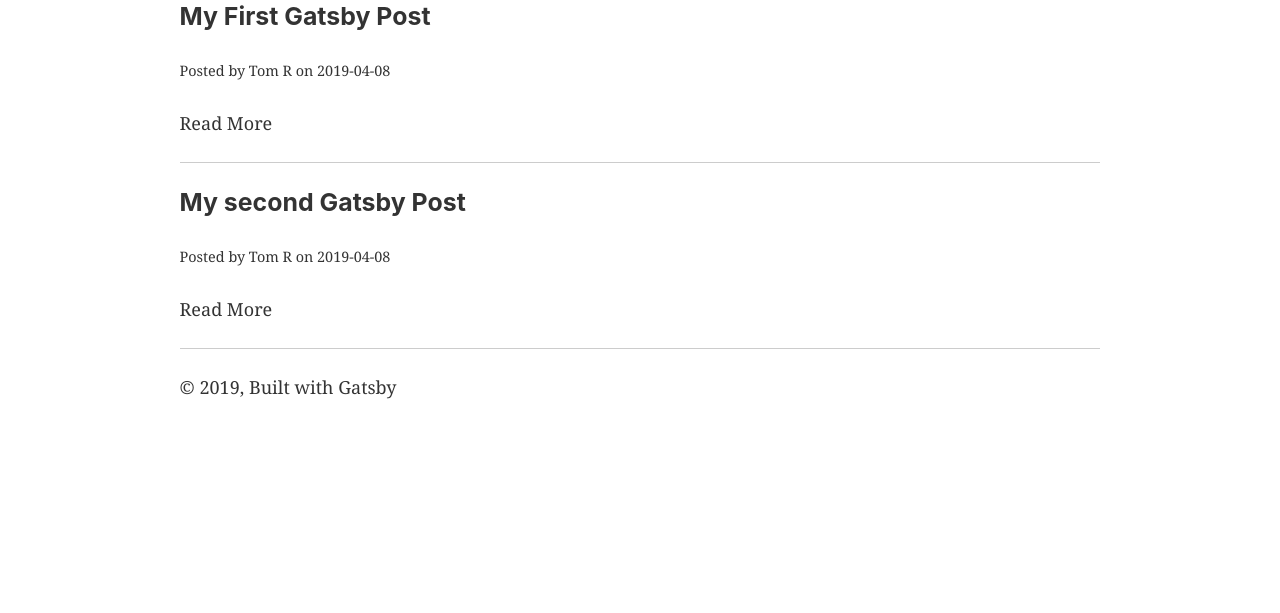
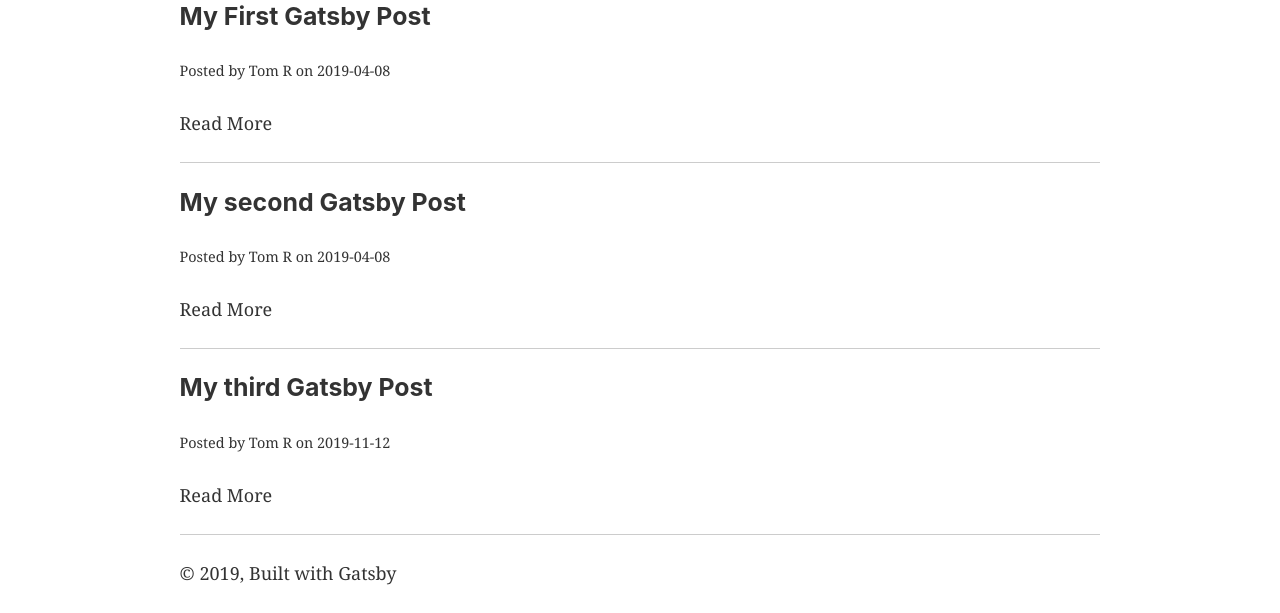
Before and after one commit to tomroman/GatsbyCC, a Gatsby site: page /blog in a window 1280 px wide. Shown: the part 240-853 px from the top of the page. Before the commit the page ends 800 px from the top, so only its background shows below. Built offline with nearby package versions, Linux system fonts and the light colour scheme; Gatsby itself is replaced by a stand-in of ours.

Commit message:
third post in the blog

```diff
--- /dev/null
+++ b/src/pages/2019-11-12-post-3/index.md
@@ -0,0 +1,8 @@
+---
+path: "/post-three"
+date: "2019-11-12"
+title: "My third Gatsby Post"
+author: "Tom R"
+---
+
+This is my **third** in the Gatsby.js Blog
```
Also changed, not shown: src/pages/2019-04-08-post-1/index.md (+1 -1 lines).
